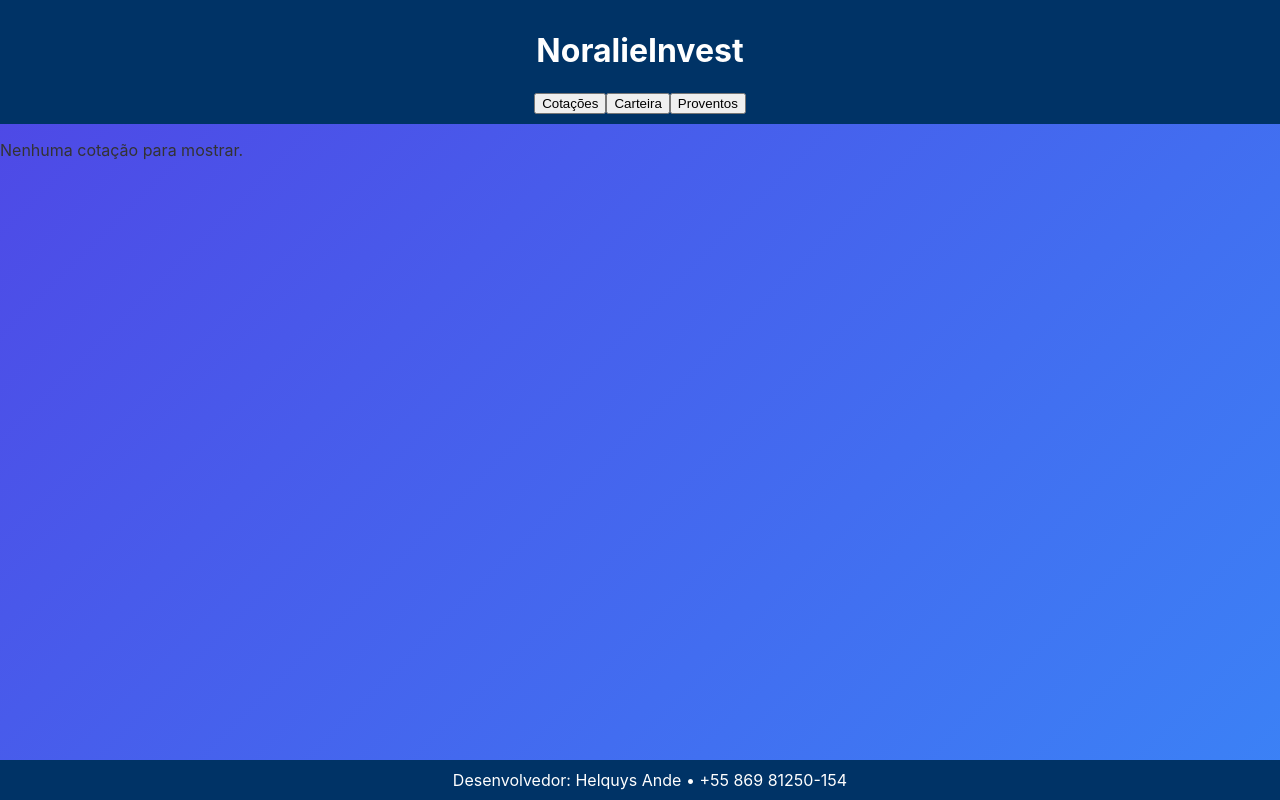
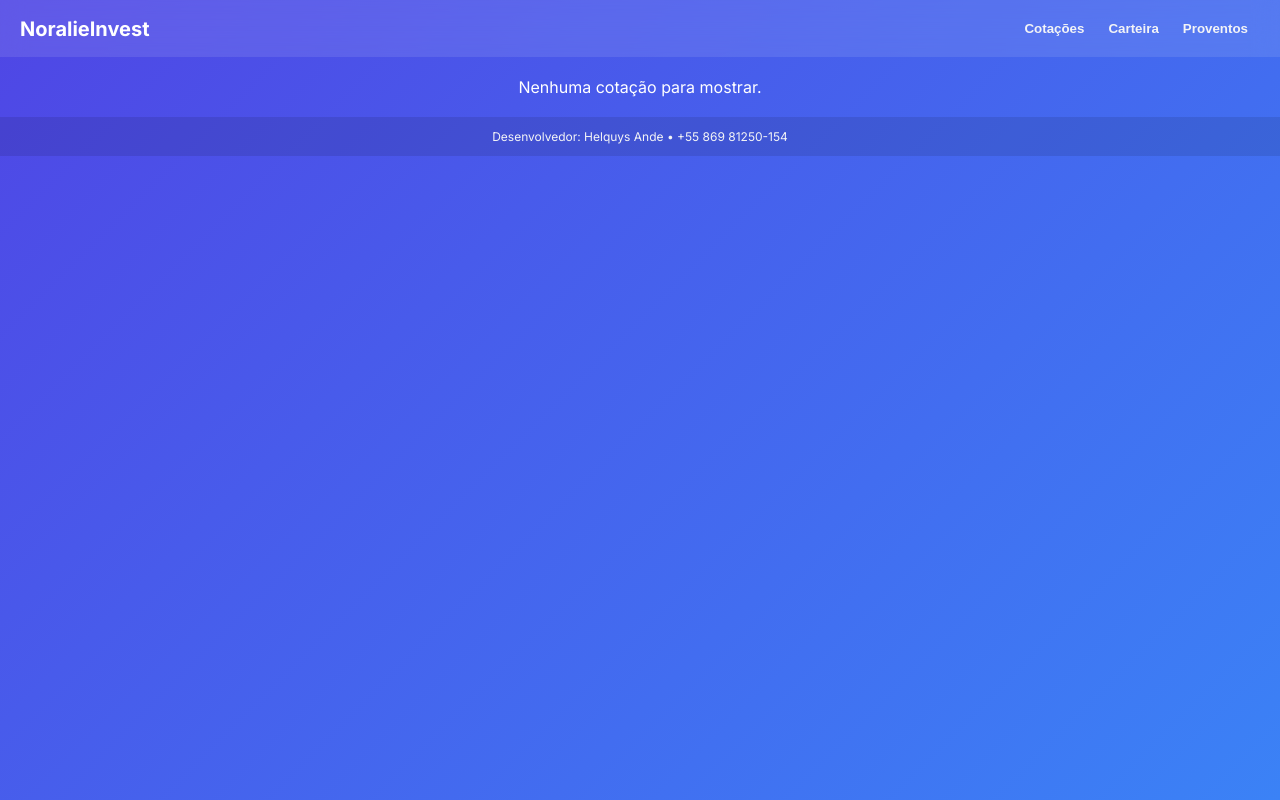
Before and after one commit to tibarroso/HNTInvest, a React (Create React App) app: page / in a window 1280 px wide. Built offline with nearby package versions, Linux system fonts and the light colour scheme.

Commit message:
Update index.css

```diff
--- a/src/index.css
+++ b/src/index.css
@@ -1,26 +1,159 @@
 /* Estilos globais do app NoralieInvest */
 
-body {
+/* Reset básico */
+* {
   margin: 0;
-  font-family: -apple-system, BlinkMacSystemFont, "Segoe UI", Roboto, Oxygen,
-    Ubuntu, Cantarell, "Open Sans", "Helvetica Neue", sans-serif;
-  background-color: #f9f9f9;
-  color: #333;
+  padding: 0;
+  box-sizing: border-box;
 }
 
-header {
-  background-color: #003366;
-  color: white;
-  padding: 10px;
-  text-align: center;
+body {
+  font-family: 'Inter', sans-serif;
+  background: linear-gradient(135deg, #4f46e5, #3b82f6);
+  color: #fff;
+  min-height: 100vh;
+  display: flex;
+  flex-direction: column;
 }
 
+/* Header moderno */
+header {
+  backdrop-filter: blur(12px);
+  background-color: rgba(255, 255, 255, 0.1);
+  padding: 15px 20px;
+  position: sticky;
+  top: 0;
+  z-index: 1000;
+  display: flex;
+  justify-content: space-between;
+  align-items: center;
+}
+
+header h1 {
+  font-size: 20px;
+  font-weight: 700;
+}
+
+header nav button {
+  font-weight: 600;
+  background: transparent;
+  border: none;
+  color: #f3f4f6;
+  cursor: pointer;
+  transition: color 0.2s;
+}
+
+header nav button:hover {
+  color: #ffffff;
+  text-decoration: underline;
+}
+
+/* Main */
+main {
+  flex: 1;
+  padding: 20px;
+  display: flex;
+  flex-wrap: wrap;
+  justify-content: center;
+  gap: 20px;
+  overflow-y: auto;
+}
+
+/* Cards de cotações / proventos */
+.card {
+  backdrop-filter: blur(12px);
+  background-color: rgba(255, 255, 255, 0.1);
+  border-radius: 15px;
+  padding: 20px;
+  width: 260px;
+  text-align: center;
+  transition: transform 0.2s, box-shadow 0.2s;
+}
+
+.card:hover {
+  transform: translateY(-5px);
+  box-shadow: 0 10px 20px rgba(0,0,0,0.3);
+}
+
+.card img {
+  width: 60px;
+  height: 60px;
+  margin-bottom: 10px;
+}
+
+.card .name {
+  font-weight: 700;
+  font-size: 16px;
+  margin-bottom: 5px;
+}
+
+.card .price {
+  font-size: 22px;
+  font-weight: 600;
+  margin: 5px 0;
+}
+
+.card .change.up {
+  color: #4ade80;
+}
+
+.card .change.down {
+  color: #f87171;
+}
+
+.card .info {
+  font-size: 13px;
+  margin-top: 10px;
+  text-align: left;
+  line-height: 1.4;
+}
+
+/* Footer moderno */
 footer {
-  background-color: #003366;
-  color: white;
-  padding: 10px;
+  padding: 12px 20px;
   text-align: center;
-  position: fixed;
-  bottom: 0;
-  width: 100%;
+  font-size: 12px;
+  color: #f3f4f6;
+  background-color: rgba(0,0,0,0.1);
+  margin-top: auto;
 }
+
+/* Inputs e botões da carteira */
+input[type="text"],
+input[type="number"] {
+  padding: 6px 8px;
+  border-radius: 6px;
+  border: none;
+  outline: none;
+  font-size: 14px;
+}
+
+button {
+  padding: 6px 12px;
+  border-radius: 6px;
+  border: none;
+  cursor: pointer;
+  font-weight: 600;
+  transition: all 0.2s;
+}
+
+button:hover {
+  opacity: 0.85;
+}
+
+/* Responsivo */
+@media (max-width: 480px) {
+  header {
+    flex-direction: column;
+    align-items: flex-start;
+  }
+  header nav button {
+    margin-top: 5px;
+  }
+  main {
+    padding: 15px;
+  }
+  .card {
+    width: 100%;
+  }
+}
```
